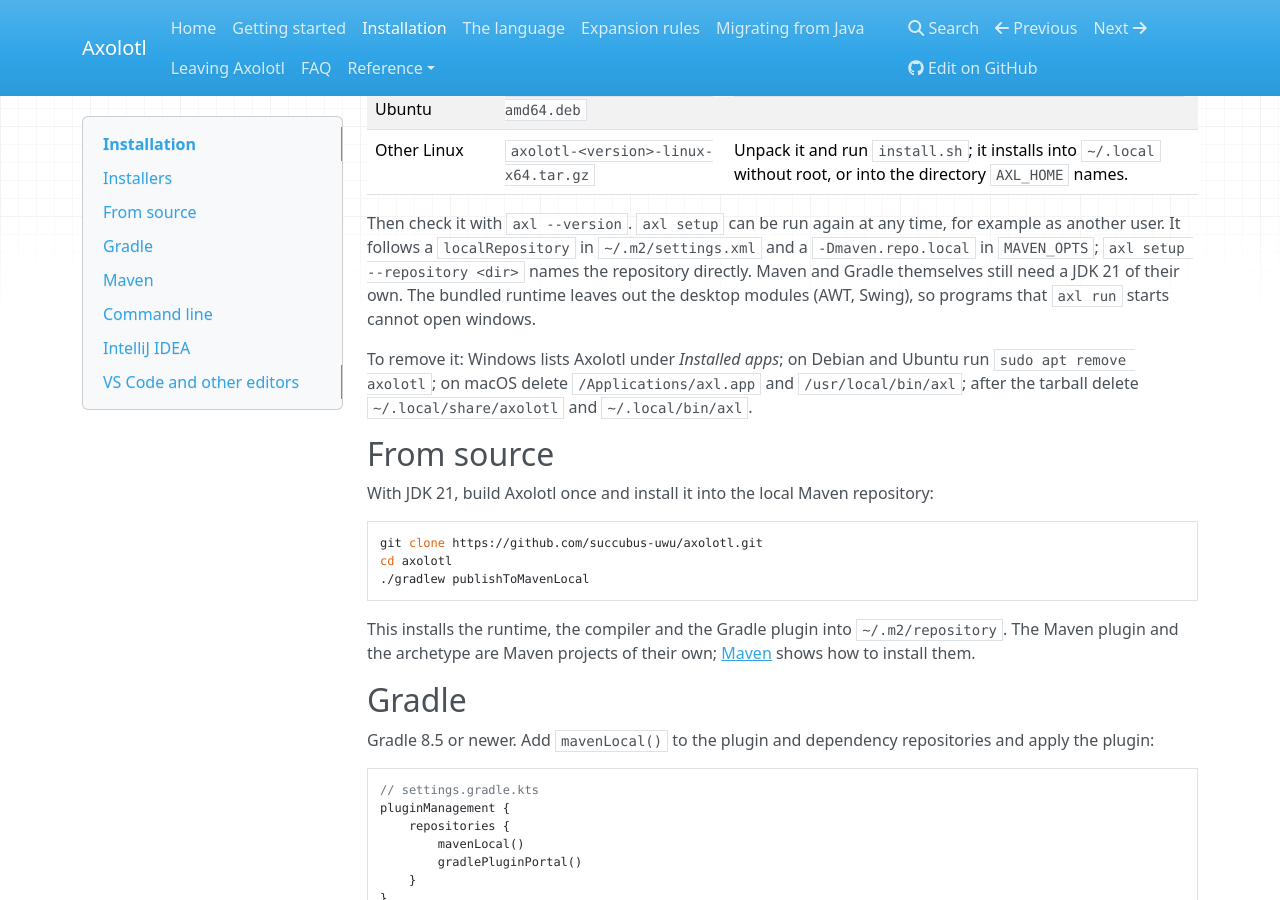
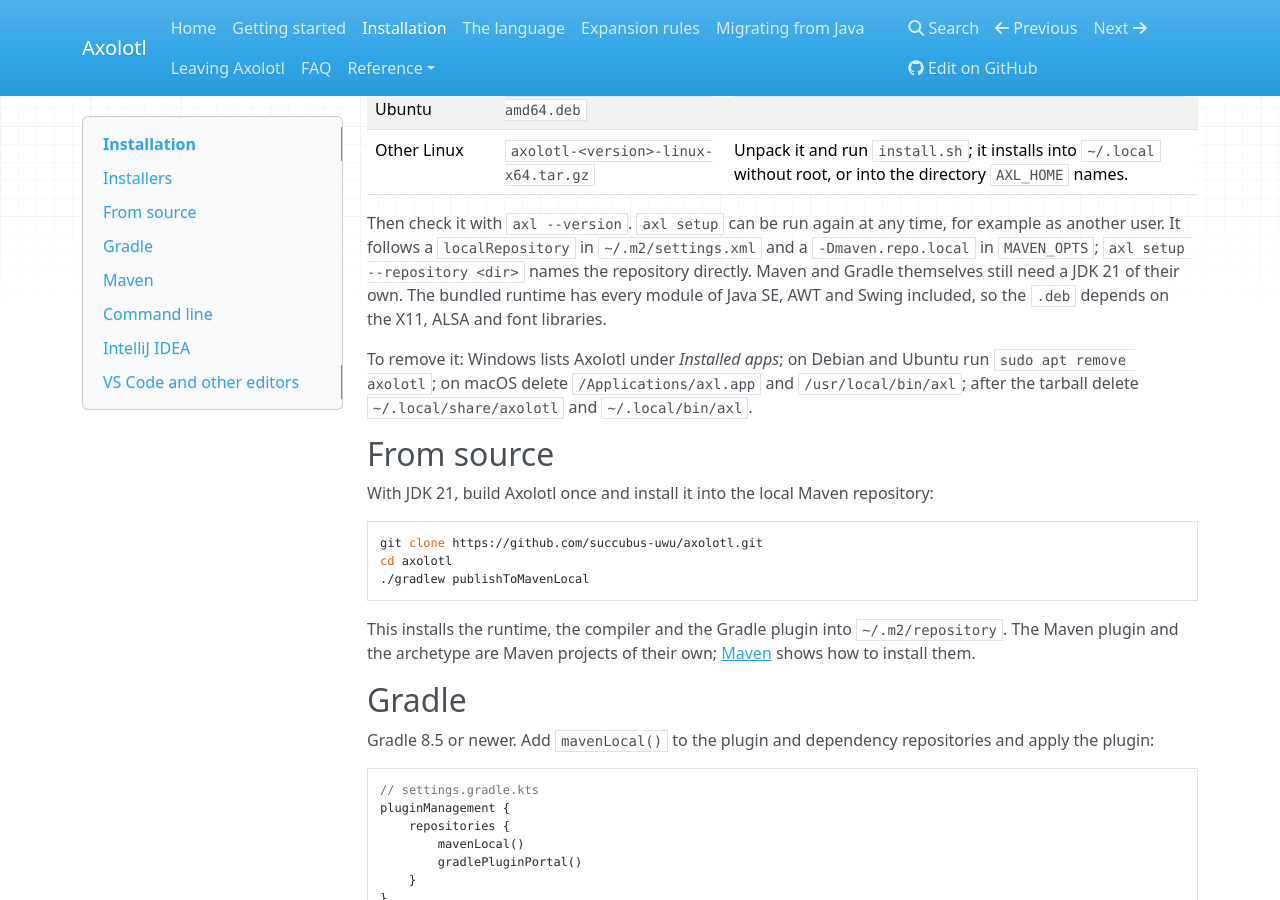
Before and after one commit to k1ngmang/axolotl-lang, an MkDocs documentation site: the page built from docs/install.md, in a window 1280 px wide and 900 px high, scrolled down 415 px. Built offline with MkDocs 1.6.1, drawn with Linux system fonts in a browser that asks for light colours; nearby versions of some CDN libraries.

Commit message:
Bundle all of java.se, java.desktop included, with the installed axl
Without java.desktop the installed axl could not compile code that uses java.beans or java.awt.

```diff
--- a/docs/install.md
+++ b/docs/install.md
@@ -15,8 +15,9 @@ plugins into `~/.m2/repository`. Maven and Gradle projects then build without an
 
 Then check it with `axl --version`. `axl setup` can be run again at any time, for example as another
 user. It follows a `localRepository` in `~/.m2/settings.xml` and a `-Dmaven.repo.local` in
-`MAVEN_OPTS`; `axl setup --repository <dir>` names the repository directly. Maven and Gradle themselves still need a JDK 21 of their own. The bundled runtime leaves out
-the desktop modules (AWT, Swing), so programs that `axl run` starts cannot open windows.
+`MAVEN_OPTS`; `axl setup --repository <dir>` names the repository directly. Maven and Gradle
+themselves still need a JDK 21 of their own. The bundled runtime has every module of Java SE, AWT and
+Swing included, so the `.deb` depends on the X11, ALSA and font libraries.
 
 To remove it: Windows lists Axolotl under *Installed apps*; on Debian and Ubuntu run
 `sudo apt remove axolotl`; on macOS delete `/Applications/axl.app` and `/usr/local/bin/axl`; after the
```
Also changed, not shown: CHANGELOG.md (+1 -1 lines), 2 other files.
